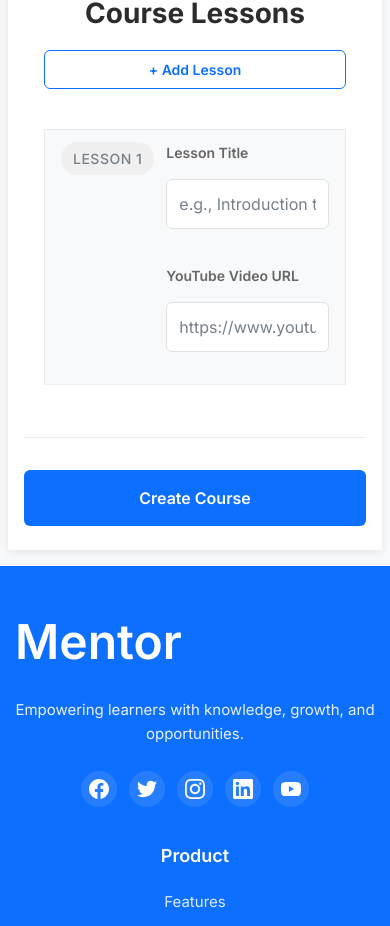
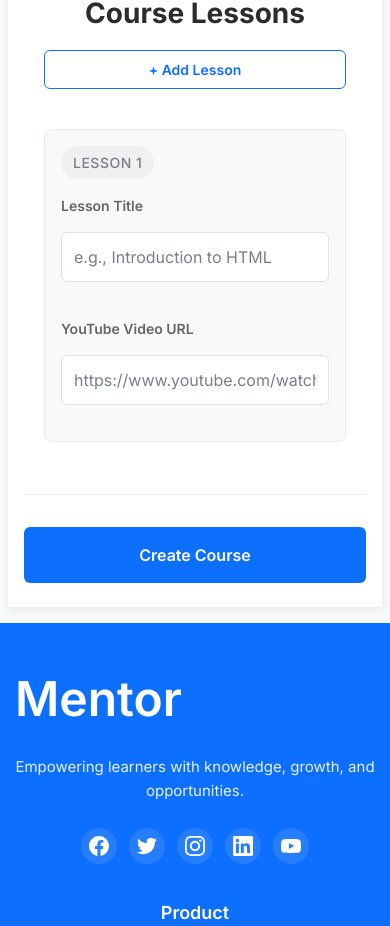
Before and after one commit to Tahmied/Mentor, a React (Vite) app: page /create-course in a window 390 px wide. Shown: the part 1196-2122 px from the top of the page. Built offline with nearby package versions, Linux system fonts and the light colour scheme; no server answers.

Commit message:
- fixed minor UI bugs and improved UX

```diff
--- a/src/Components/Courses/CreateCourse.jsx
+++ b/src/Components/Courses/CreateCourse.jsx
@@ -1,9 +1,11 @@
 import axios from 'axios';
 import { useState } from 'react';
+import { useNavigate } from 'react-router-dom';
 import Swal from 'sweetalert2';
 import './course.css';
 
 export default function CreateCourse() {
+  const navigate = useNavigate()
   const [courseData, setCourseData] = useState({
     title: '',
     thumbnail: '',
@@ -89,10 +91,11 @@ export default function CreateCourse() {
         text: 'Your course has been created successfully',
         icon: 'success',
         showConfirmButton: true,
-        timer: 2000
-      });
+        timer: 1000
+      }).then(()=>{
+        navigate('/my-courses')
+      })
 
-      // Reset form
       setCourseData({
         title: '',
         thumbnail: '',
@@ -232,7 +235,7 @@ export default function CreateCourse() {
 
             <div className="lessons-container">
               {lessons.map((lesson, index) => (
-                <div key={index} className="lesson-item">
+                <div key={index} className="lesson-item-create">
                   <div className="lesson-header">
                     <span className="lesson-number">Lesson {index + 1}</span>
                     {lessons.length > 1 && (
@@ -276,7 +279,6 @@ export default function CreateCourse() {
             </div>
           </div>
 
-          {/* Submit Button */}
           <div className="form-actions">
             <button
               type="submit"
--- a/src/Components/Courses/course.css
+++ b/src/Components/Courses/course.css
@@ -133,7 +133,7 @@
     gap: 1.5rem;
 }
 
-.lesson-item {
+.lesson-item-create {
     background-color: #f8f9fa;
     border: 1px solid #e9ecef;
     border-radius: 8px;
@@ -285,7 +285,7 @@
         width: 100%;
     }
 
-    .lesson-item {
+    .lesson-item-create {
         padding: 1rem;
     }
 
```
